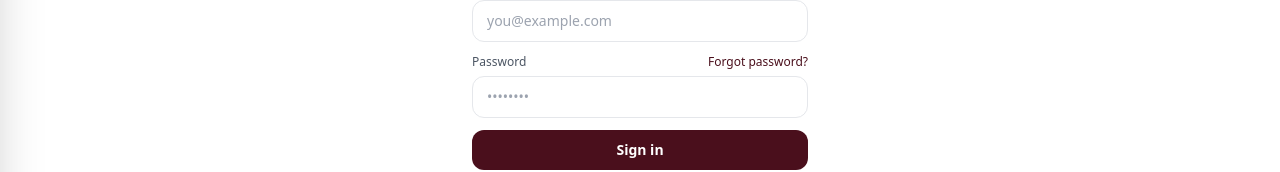
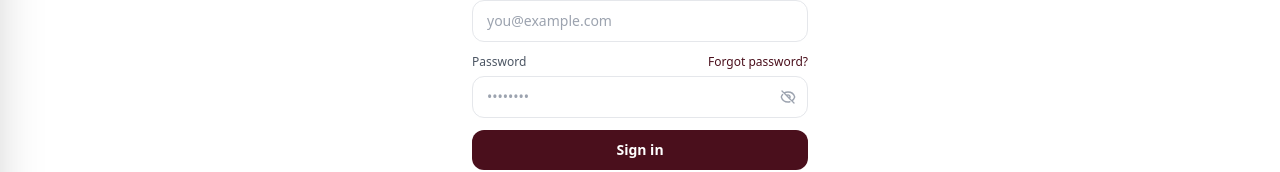
Before and after one commit to Ecclesia-HubNG/ecclesia-hub-store, a Next.js app: page /account in a window 1280 px wide. Shown: the part 517-689 px from the top of the page. Built offline with nearby package versions, Linux system fonts and the light colour scheme; no server answers.

Commit message:
Add password show/hide toggle and inbox send error feedback
Co-Authored-By: Claude Sonnet 4.6 <noreply@anthropic.com>

```diff
--- a/app/(dashboard)/account/inbox/page.tsx
+++ b/app/(dashboard)/account/inbox/page.tsx
@@ -19,6 +19,7 @@ export default function InboxPage() {
   const [userId, setUserId] = useState<string | null>(null)
   const [text, setText] = useState('')
   const [sending, setSending] = useState(false)
+  const [sendError, setSendError] = useState<string | null>(null)
   const bottomRef = useRef<HTMLDivElement>(null)
 
   useEffect(() => {
@@ -89,7 +90,7 @@ export default function InboxPage() {
     const { error } = await supabase
       .from('inbox_messages')
       .insert({ user_id: userId, subject: 'Support', body, sender: 'customer' })
-    if (error) setText(body) // restore on failure
+    if (error) { setText(body); setSendError('Failed to send. Please try again.') }
     setSending(false)
   }
 
@@ -147,11 +148,15 @@ export default function InboxPage() {
         <div ref={bottomRef} />
       </div>
 
+      {sendError && (
+        <p className="mt-2 text-xs text-red-500 px-1">{sendError}</p>
+      )}
+
       {/* Compose */}
       <form onSubmit={handleSend} className="mt-3 flex gap-2">
         <input
           value={text}
-          onChange={e => setText(e.target.value)}
+          onChange={e => { setText(e.target.value); setSendError(null) }}
           placeholder="Type a message…"
           className="flex-1 px-4 py-2.5 text-sm bg-white dark:bg-gray-900 border border-gray-200 dark:border-gray-700 rounded-xl text-gray-900 dark:text-white placeholder-gray-400 focus:outline-none focus:ring-2 focus:ring-[#4A0F1C]/20 focus:border-[#4A0F1C]/40 transition-colors"
           onKeyDown={e => { if (e.key === 'Enter' && !e.shiftKey) { e.preventDefault(); handleSend(e as any) } }}
--- a/app/(store)/account/page.tsx
+++ b/app/(store)/account/page.tsx
@@ -8,12 +8,27 @@ type Tab = 'signin' | 'signup' | 'forgot'
 
 const inputCls = 'w-full px-3.5 py-2.5 text-sm bg-white dark:bg-gray-900 border border-gray-200 dark:border-gray-700 rounded-xl text-gray-900 dark:text-white placeholder-gray-400 dark:placeholder-gray-600 focus:outline-none focus:ring-2 focus:ring-[#4A0F1C]/20 focus:border-[#4A0F1C]/40 transition-colors'
 
+function EyeIcon({ open }: { open: boolean }) {
+  return open ? (
+    <svg className="w-4 h-4" fill="none" viewBox="0 0 24 24" stroke="currentColor" strokeWidth={2}>
+      <path strokeLinecap="round" strokeLinejoin="round" d="M2.036 12.322a1.012 1.012 0 0 1 0-.639C3.423 7.51 7.36 4.5 12 4.5c4.638 0 8.573 3.007 9.963 7.178.07.207.07.431 0 .639C20.577 16.49 16.64 19.5 12 19.5c-4.638 0-8.573-3.007-9.963-7.178Z" />
+      <path strokeLinecap="round" strokeLinejoin="round" d="M15 12a3 3 0 1 1-6 0 3 3 0 0 1 6 0Z" />
+    </svg>
+  ) : (
+    <svg className="w-4 h-4" fill="none" viewBox="0 0 24 24" stroke="currentColor" strokeWidth={2}>
+      <path strokeLinecap="round" strokeLinejoin="round" d="M3.98 8.223A10.477 10.477 0 0 0 1.934 12C3.226 16.338 7.244 19.5 12 19.5c.993 0 1.953-.138 2.863-.395M6.228 6.228A10.451 10.451 0 0 1 12 4.5c4.756 0 8.773 3.162 10.065 7.498a10.522 10.522 0 0 1-4.293 5.774M6.228 6.228 3 3m3.228 3.228 3.65 3.65m7.894 7.894L21 21m-3.228-3.228-3.65-3.65m0 0a3 3 0 1 0-4.243-4.243m4.242 4.242L9.88 9.88" />
+    </svg>
+  )
+}
+
 export default function AccountPage() {
   const supabase = createClient()
   const router = useRouter()
   const [tab, setTab] = useState<Tab>('signin')
   const [pending, startTransition] = useTransition()
   const [msg, setMsg] = useState<{ type: 'error' | 'success'; text: string } | null>(null)
+  const [showSignInPwd, setShowSignInPwd] = useState(false)
+  const [showSignUpPwd, setShowSignUpPwd] = useState(false)
 
   useEffect(() => {
     supabase.auth.getUser().then(({ data: { user } }) => {
@@ -160,7 +175,12 @@ export default function AccountPage() {
                 Forgot password?
               </button>
             </div>
-            <input name="password" type="password" placeholder="••••••••" required className={inputCls} />
+            <div className="relative">
+              <input name="password" type={showSignInPwd ? 'text' : 'password'} placeholder="••••••••" required className={inputCls + ' pr-10'} />
+              <button type="button" onClick={() => setShowSignInPwd(v => !v)} className="absolute right-3 top-1/2 -translate-y-1/2 text-gray-400 hover:text-gray-600 dark:hover:text-gray-300 transition-colors">
+                <EyeIcon open={showSignInPwd} />
+              </button>
+            </div>
           </div>
           <button type="submit" disabled={pending} className="w-full py-2.5 bg-[#4A0F1C] text-white text-sm font-semibold rounded-xl hover:bg-[#3A0B15] disabled:opacity-60 transition-colors mt-1">
             {pending ? 'Signing in…' : 'Sign in'}
@@ -178,7 +198,12 @@ export default function AccountPage() {
           </div>
           <div>
             <label className="block text-xs font-medium text-gray-600 dark:text-gray-400 mb-1.5">Password</label>
-            <input name="password" type="password" placeholder="••••••••" minLength={6} required className={inputCls} />
+            <div className="relative">
+              <input name="password" type={showSignUpPwd ? 'text' : 'password'} placeholder="••••••••" minLength={6} required className={inputCls + ' pr-10'} />
+              <button type="button" onClick={() => setShowSignUpPwd(v => !v)} className="absolute right-3 top-1/2 -translate-y-1/2 text-gray-400 hover:text-gray-600 dark:hover:text-gray-300 transition-colors">
+                <EyeIcon open={showSignUpPwd} />
+              </button>
+            </div>
           </div>
           <button type="submit" disabled={pending} className="w-full py-2.5 bg-[#4A0F1C] text-white text-sm font-semibold rounded-xl hover:bg-[#3A0B15] disabled:opacity-60 transition-colors mt-1">
             {pending ? 'Creating account…' : 'Create account'}
```
